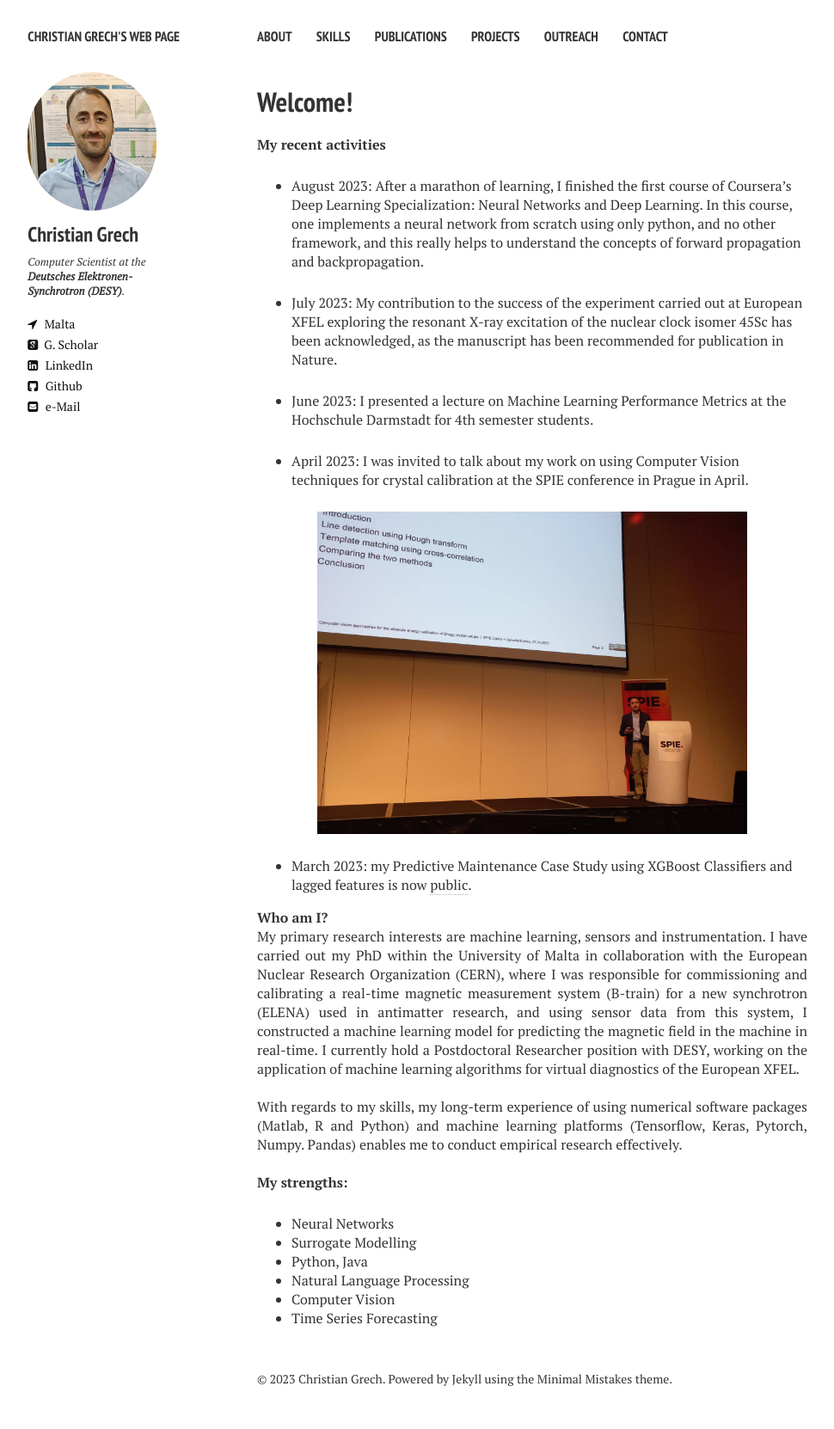
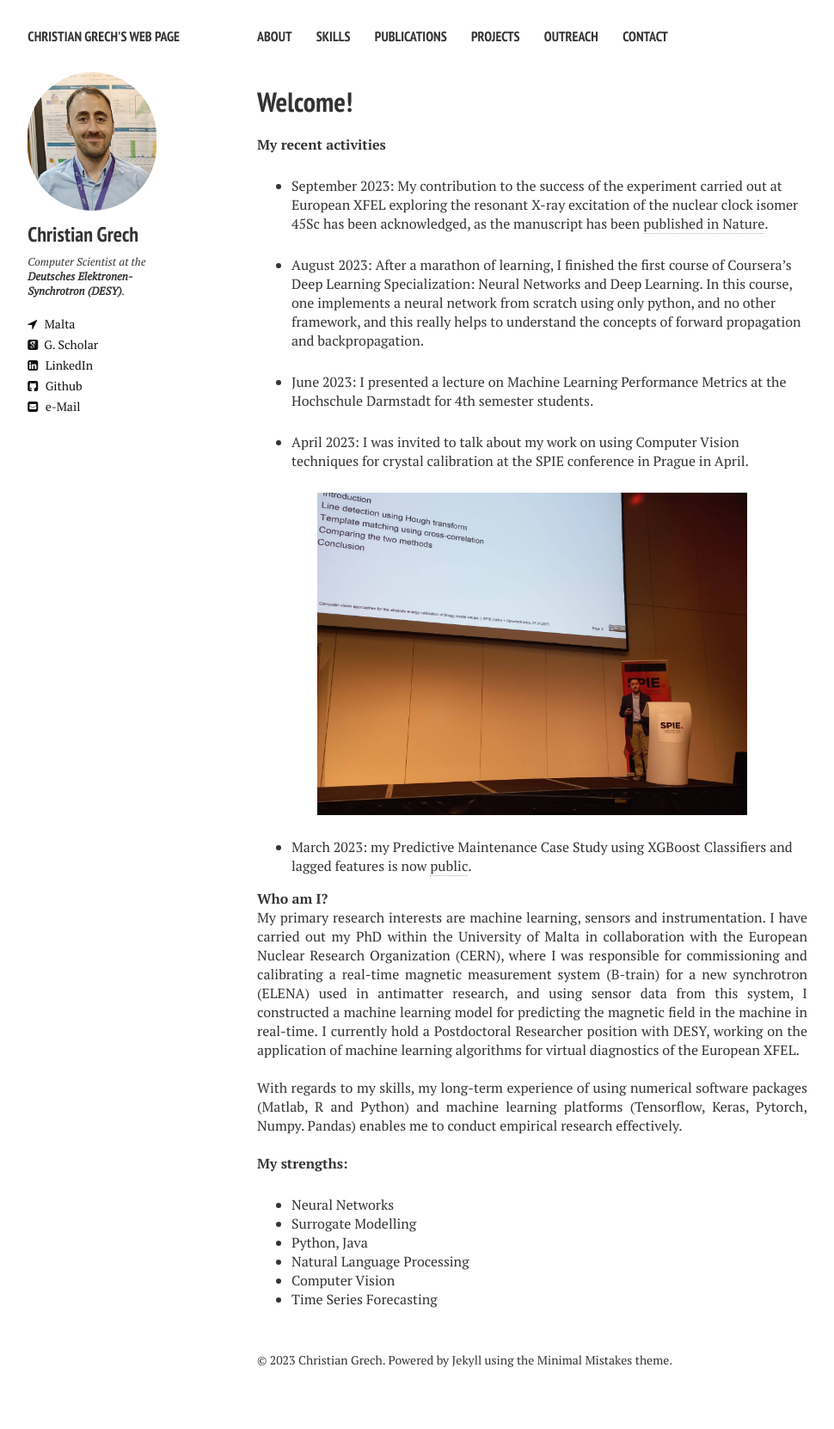
Before and after one commit to cgre23/cgre23.github.io, a Jekyll site: the page built from index.md, in a window 1280 px wide. Shown: the whole page at 86% size, without its empty margins (21-991 px from the left). Built offline with Jekyll 4.4.1, drawn with Linux system fonts in a browser that asks for light colours; nearby versions of some CDN libraries; after the commit the page ends 1640 px from its top, so only the background shows below that.

Commit message:
Update index.md

```diff
--- a/index.md
+++ b/index.md
@@ -7,9 +7,12 @@ image: banner1.png
 ---
 **My recent activities**
 
+
+* September 2023: My contribution to the success of the experiment carried out at European XFEL exploring the resonant X-ray excitation of the nuclear clock isomer 45Sc has been acknowledged, as the manuscript has been [published in Nature](https://www.nature.com/articles/s41586-023-06491-w). <br>
+
 * August 2023: After a marathon of learning, I finished the first course of Coursera's Deep Learning Specialization: Neural Networks and Deep Learning. In this course, one implements a neural network from scratch using only python, and no other framework, and this really helps to understand the concepts of forward propagation and backpropagation.
 
-* July 2023: My contribution to the success of the experiment carried out at European XFEL exploring the resonant X-ray excitation of the nuclear clock isomer 45Sc has been acknowledged, as the manuscript has been recommended for publication in Nature. <br>
+
 
 * June 2023: I presented a lecture on Machine Learning Performance Metrics at the Hochschule Darmstadt for 4th semester students. <br>
 
```
